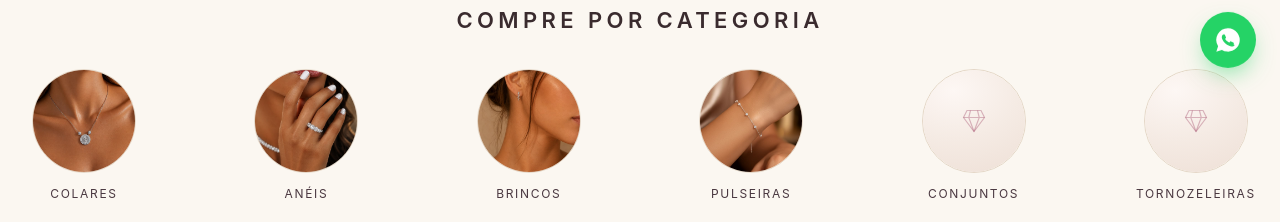
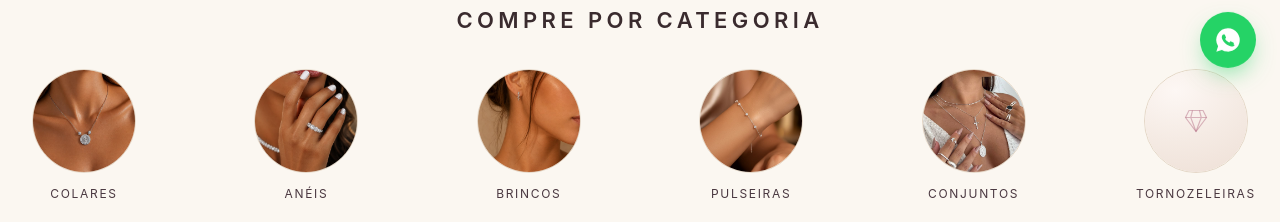
Before and after one commit to GabrielBottan/ENpratas, a Next.js app: page / in a window 1280 px wide. Shown: the part 708-930 px from the top of the page. Built offline with nearby package versions, Linux system fonts and the light colour scheme.

Commit message:
feat: foto na categoria Conjuntos

```diff
--- a/src/data/products.ts
+++ b/src/data/products.ts
@@ -97,7 +97,7 @@ export const CATEGORIES: Category[] = [
   { name: "Anéis", image: "/images/anel.jpg" },
   { name: "Brincos", image: "/images/brinco.jpg" },
   { name: "Pulseiras", image: "/images/pulseira.jpg" },
-  { name: "Conjuntos" },
+  { name: "Conjuntos", image: "/images/conjunto.jpg" },
   { name: "Tornozeleiras" },
 ];
 
```
Also changed, not shown: public/images/conjunto.jpg (added).
